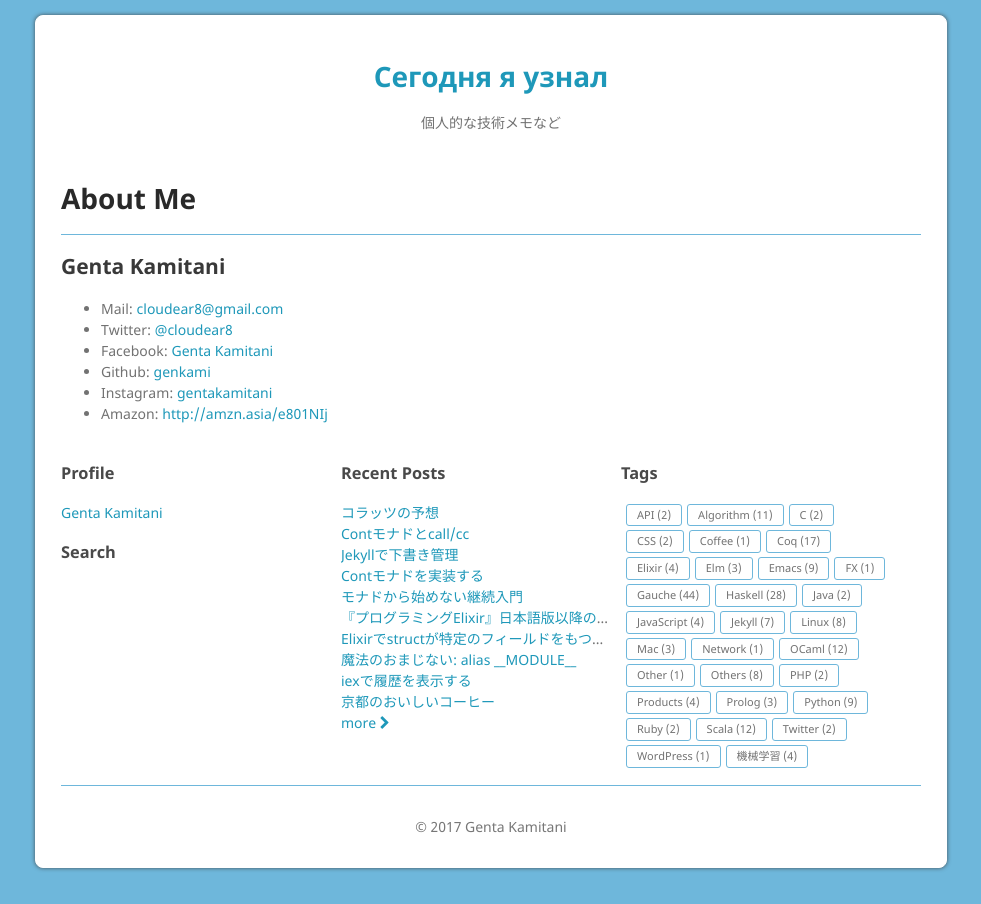
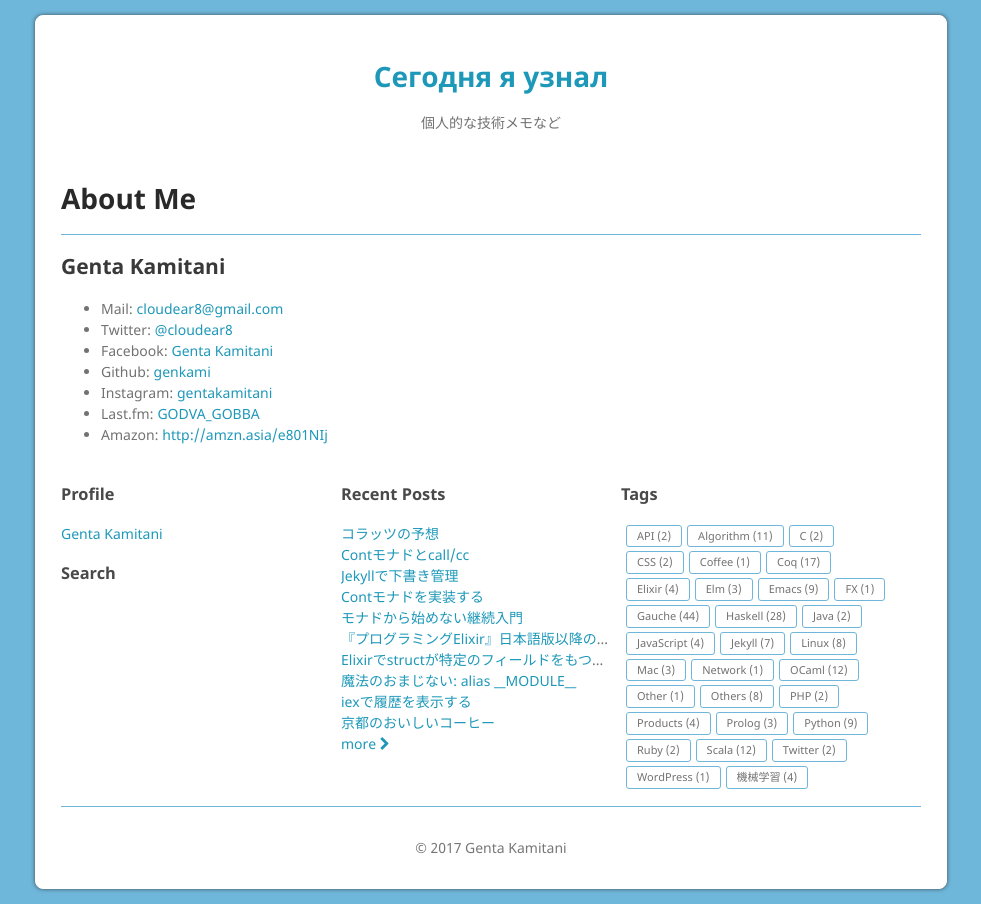
Before and after one commit to genkami/genkami.github.io, a Jekyll site: the page built from about.html, in a window 1280 px wide. Shown: the whole page, without its empty margins (149-1130 px from the left). Built offline with Jekyll 4.4.1, drawn with Linux system fonts in a browser that asks for light colours; comment, search, counter and statistics services are not loaded.

Commit message:
aboutにlast.fmを追加

```diff
--- a/about.html
+++ b/about.html
@@ -11,5 +11,6 @@ title: About Me
   <li>Facebook: <a href="https://www.facebook.com/genta.kamitani">Genta Kamitani</a></li>
   <li>Github: <a href="https://github.com/genkami">genkami</a></li>
   <li>Instagram: <a href="https://www.instagram.com/gentakamitani/">gentakamitani</a></li>
+  <li>Last.fm: <a href="https://www.last.fm/ja/user/GODVA_GOBBA">GODVA_GOBBA</a></li>
   <li>Amazon: <a href="http://amzn.asia/e801NIj">http://amzn.asia/e801NIj</a></li>
 </ul>
```
